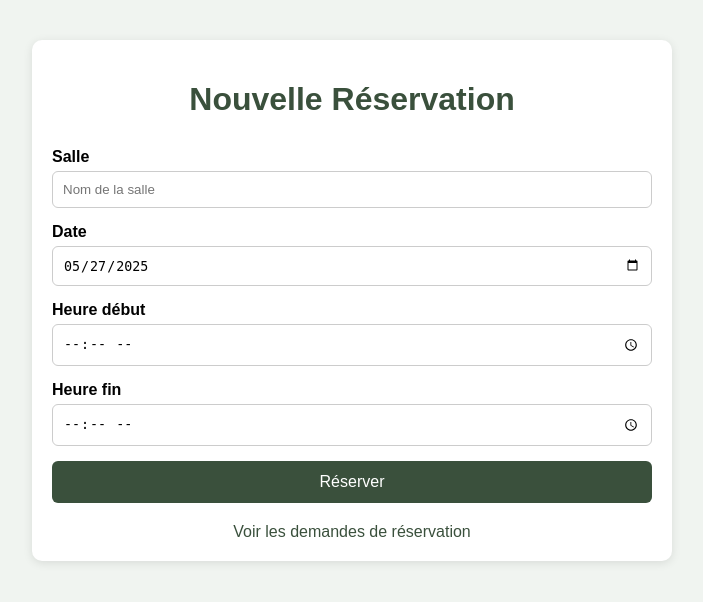
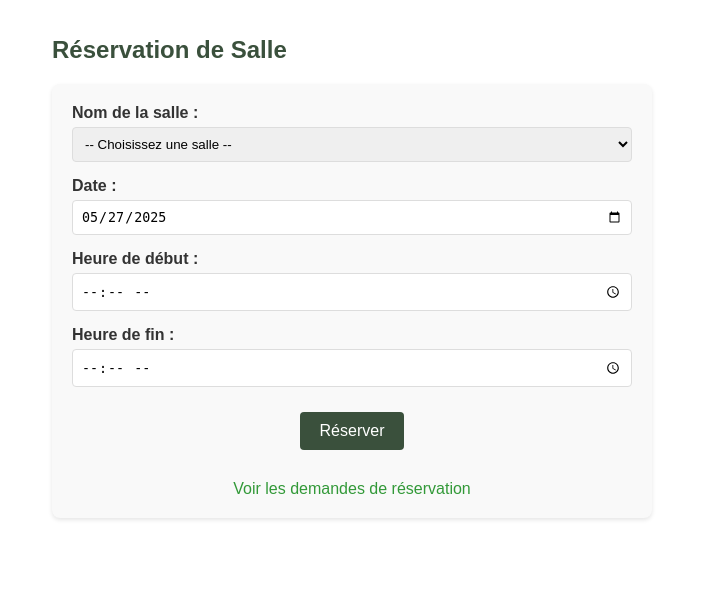
Before and after one commit to mos6ave/supsalle_PI, a PHP site: page /nouvelle_reservastion.php in a window 1280 px wide. Shown: the top 602 px of the page, without its empty margins (288-991 px from the left). Run offline with PHP 8.4, Linux system fonts and the light colour scheme; data comes from the database, SQL or seed files in the repository; both versions use the stored data as it was after the commit; tables that the repository leaves empty hold one stand-in row (values such as "Sample post").

Commit message:
ha4e kaml m3adlou mus6ave w ramle

```diff
--- a/creer-compte.php
+++ b/creer-compte.php
@@ -37,7 +37,7 @@ if ($_SERVER["REQUEST_METHOD"] === "POST") {
             $expiration = date("Y-m-d H:i:s", strtotime('+10 minutes'));
 
             // Insertion avec OTP et is_verified = 0
-            $stmt = $conn->prepare("INSERT INTO users (fullname, email, password, otp_code, otp_expiration, is_verified) VALUES (?, ?, ?, ?, ?, 0)");
+            $stmt = $conn->prepare("INSERT INTO users (fullname, email, password, otp_code, otp_expiration, is_verified) VALUES (?, ?, ?, ?, ?, 1)");
             $stmt->bind_param("sssss", $fullname, $email, $hashed, $otp, $expiration);
 
             if ($stmt->execute()) {
--- a/nouvelle_reservastion.php
+++ b/nouvelle_reservastion.php
@@ -1,32 +1,101 @@
+<?php
+session_start(); // Démarre la session
+
+$host = "localhost";
+$dbname = "gestion_salles";
+$user = "root";
+$pass = "";
+
+// Connexion à la base
+try {
+    $pdo = new PDO("mysql:host=localhost;dbname=gestion_salles", "root", "");
+    $pdo->setAttribute(PDO::ATTR_ERRMODE, PDO::ERRMODE_EXCEPTION);
+} catch (PDOException $e) {
+    die("Erreur de connexion : " . $e->getMessage());
+}
+
+$errors = [];
+$success = '';
+
+// Récupérer les salles
+$salles = [];
+try {
+    $salles = $pdo->query("SELECT id, nom FROM salles")->fetchAll();
+} catch (PDOException $e) {
+    $errors[] = "Erreur de chargement des salles : " . $e->getMessage();
+}
+
+if ($_SERVER['REQUEST_METHOD'] === 'POST') {
+    $salle = $_POST['salle'] ?? '';
+    $date = $_POST['date_reservation'] ?? '';
+    $debut = $_POST['heure_debut'] ?? '';
+    $fin = $_POST['heure_fin'] ?? '';
+    $id_user = $_SESSION['user_id'] ?? null; // Nécessite que l'utilisateur soit connecté
+    $statut = 'en attente';
+
+    if (!$salle || !$date || !$debut || !$fin) {
+        $errors[] = "Tous les champs sont obligatoires.";
+    } elseif ($debut >= $fin) {
+        $errors[] = "L'heure de fin doit être après l'heure de début.";
+    } elseif (!$id_user) {
+        $errors[] = "Utilisateur non connecté.";
+    }
+
+    if (!$errors) {
+        try {
+            $stmt = $pdo->prepare("INSERT INTO reservations (id_salle, id_user, date, heure_debut, heure_fin, statut)
+                                   VALUES (?, ?, ?, ?, ?, ?)");
+            $stmt->execute([$salle, $id_user, $date, $debut, $fin, $statut]);
+
+            header("Location: accueil.php");
+            exit;
+
+        } catch (PDOException $e) {
+            $errors[] = "Erreur d'enregistrement : " . $e->getMessage();
+        }
+    }
+}
+
+// Récupérer l'historique des réservations
+$reservations = [];
+try {
+    $reservations = $pdo->query("
+        SELECT r.*, s.nom AS nom_salle
+        FROM reservations r
+        JOIN salles s ON r.id_salle = s.id
+        ORDER BY r.date DESC
+    ")->fetchAll();
+} catch (PDOException $e) {
+    $errors[] = "Erreur de chargement des réservations : " . $e->getMessage();
+}
+?>
 
 <!DOCTYPE html>
 <html lang="fr">
-
 <head>
     <meta charset="UTF-8">
-    <meta name="viewport" content="width=device-width, initial-scale=1.0">
-    <title>Nouvelle Réservation</title>
+    <title>Réservation de Salle</title>
     <style>
         body {
             font-family: Arial, sans-serif;
-            background-color: #f0f4f0;
-            margin: 0;
-            padding: 0;
-        }
-
-        .container {
             max-width: 600px;
-            margin: 40px auto;
+            margin: 0 auto;
             padding: 20px;
-            background-color: #fff;
-            border-radius: 10px;
-            box-shadow: 0 2px 10px rgba(0, 0, 0, 0.1);
+            color: #333;
         }
 
         h1 {
+            font-size: 24px;
+            margin-bottom: 20px;
             color: #3A503C;
-            text-align: center;
+        }
+
+        .reservation-form {
+            background-color: #f9f9f9;
+            padding: 20px;
+            border-radius: 8px;
             margin-bottom: 30px;
+            box-shadow: 0 2px 4px rgba(0,0,0,0.1);
         }
 
         .form-group {
@@ -41,11 +110,12 @@
 
         input[type="text"],
         input[type="date"],
-        input[type="time"] {
+        input[type="time"],
+        select {
             width: 100%;
-            padding: 10px;
-            border: 1px solid #ccc;
-            border-radius: 6px;
+            padding: 8px;
+            border: 1px solid #ddd;
+            border-radius: 4px;
             box-sizing: border-box;
         }
 
@@ -53,113 +123,109 @@
             background-color: #3A503C;
             color: white;
             border: none;
-            padding: 12px 20px;
-            border-radius: 6px;
+            padding: 10px 20px;
+            border-radius: 4px;
             cursor: pointer;
             font-size: 16px;
-            width: 100%;
+            margin: 10px;
+            margin-left:10px
+
         }
 
         .btn-reserver:hover {
-            background-color: #2e4031;
+            background-color: #2980b9;
         }
 
-        .link {
+        hr {
+            border: 0;
+            height: 1px;
+            background-color: #ddd;
+            margin: 30px 0;
+        }
+
+        h2 {
+            font-size: 20px;
+            margin-bottom: 15px;
+            color: #2c3e50;
+        }
+
+        .reservations-list {
+            margin-top: 20px;
+        }
+ .link {
             text-align: center;
             margin-top: 20px;
         }
 
         .link a {
-            color: #3A503C;
+            color:rgb(50, 153, 56);
             text-decoration: none;
         }
 
         .link a:hover {
             text-decoration: underline;
         }
+
     </style>
 </head>
+<body>
 
-<body>
-    <div class="container">
-        <h1>Nouvelle Réservation</h1>
+    <h1>Réservation de Salle</h1>
 
+    <?php if ($errors): ?>
+        <div>
+            <?php foreach ($errors as $error): ?>
+                <p style="color:red;"><?= htmlspecialchars($error) ?></p>
+            <?php endforeach; ?>
+        </div>
+    <?php endif; ?>
+
+    <?php if ($success): ?>
+        <p style="color:green;"><?= htmlspecialchars($success) ?></p>
+    <?php endif; ?>
+
+    <form method="POST" class="reservation-form">
         <div class="form-group">
-            <label for="salle">Salle</label>
-            <input type="text" id="salle" placeholder="Nom de la salle">
+            <label for="salle">Nom de la salle :</label>
+            <select name="salle" id="salle" required>
+                <option value="">-- Choisissez une salle --</option>
+                <?php foreach ($salles as $s): ?>
+                    <option value="<?= $s['id'] ?>"><?= htmlspecialchars($s['nom']) ?></option>
+                <?php endforeach; ?>
+            </select>
         </div>
+        <div class="form-group">
+            <label for="date_reservation">Date :</label>
+            <input type="date" name="date_reservation" id="date_reservation" required>
+        </div>
+        <div class="form-group">
+            <label for="heure_debut">Heure de début :</label>
+            <input type="time" name="heure_debut" id="heure_debut" required>
+        </div>
+        <div class="form-group">
+            <label for="heure_fin">Heure de fin :</label>
+            <input type="time" name="heure_fin" id="heure_fin" required>
+        </div>
+        <div style="text-align:center;">
+            <button type="submit" class="btn-reserver">Réserver</button>
+     </div>
 
-        <div class="form-group">
-            <label for="date">Date</label>
-            <input type="date" id="date">
-        </div>
 
-        <div class="form-group">
-            <label for="heure-debut">Heure début</label>
-            <input type="time" id="heure-debut">
-        </div>
-
-        <div class="form-group">
-            <label for="heure-fin">Heure fin</label>
-            <input type="time" id="heure-fin">
-        </div>
-
-        <button class="btn-reserver">Réserver</button>
-
-        <div class="link">
+          <div class="link">
             <a href="demandes_rev.php">Voir les demandes de réservation</a>
         </div>
+    </form>
+
     </div>
 
-    <script>
-        document.addEventListener('DOMContentLoaded', function () {
-
-            const today = new Date().toISOString().split("T")[0];
-            document.getElementById("date").value = today;
-        });
-
-        document.querySelector('.btn-reserver').addEventListener('click', function () {
-            const salle = document.getElementById('salle').value.trim();
-            const date = document.getElementById('date').value;
-            const heureDebut = document.getElementById('heure-debut').value;
-            const heureFin = document.getElementById('heure-fin').value;
-
-            if (!salle || !date || !heureDebut || !heureFin) {
-                alert('Veuillez remplir tous les champs.');
-                return;
-            }
-
-            if (heureDebut >= heureFin) {
-                alert("L'heure de fin doit être après l'heure de début.");
-                return;
-            }
-
-            const confirmation = confirm(`Confirmer la réservation de ${salle} le ${date} de ${heureDebut} à ${heureFin} ?`);
-            if (!confirmation) {
-                alert("Réservation annulée.");
-                return;
-            }
 
 
-            const reservation = {
-                salle,
-                date,
-                heureDebut,
-                heureFin,
-                demandeur: "utilisateur1",
-                statut: "en attente"
-            };
+    <script>
+        // Pré-remplit la date avec aujourd'hui
+        document.getElementById('date_reservation').value = new Date().toISOString().split('T')[0];
 
 
-            let reservations = JSON.parse(localStorage.getItem("reservations")) || [];
-            reservations.push(reservation);
-            localStorage.setItem("reservations", JSON.stringify(reservations));
+    </script>
 
-            alert("✅ Réservation enregistrée !");
-
-            window.location.href = "accueil.php";
-        });
-    </script>
 </body>
-
 </html>
```
Also changed, not shown: accueil.php (+36 -88 lines), adminstrateur_salles.php (+25 -0 lines), db.sql (added, +34 -0 lines).
